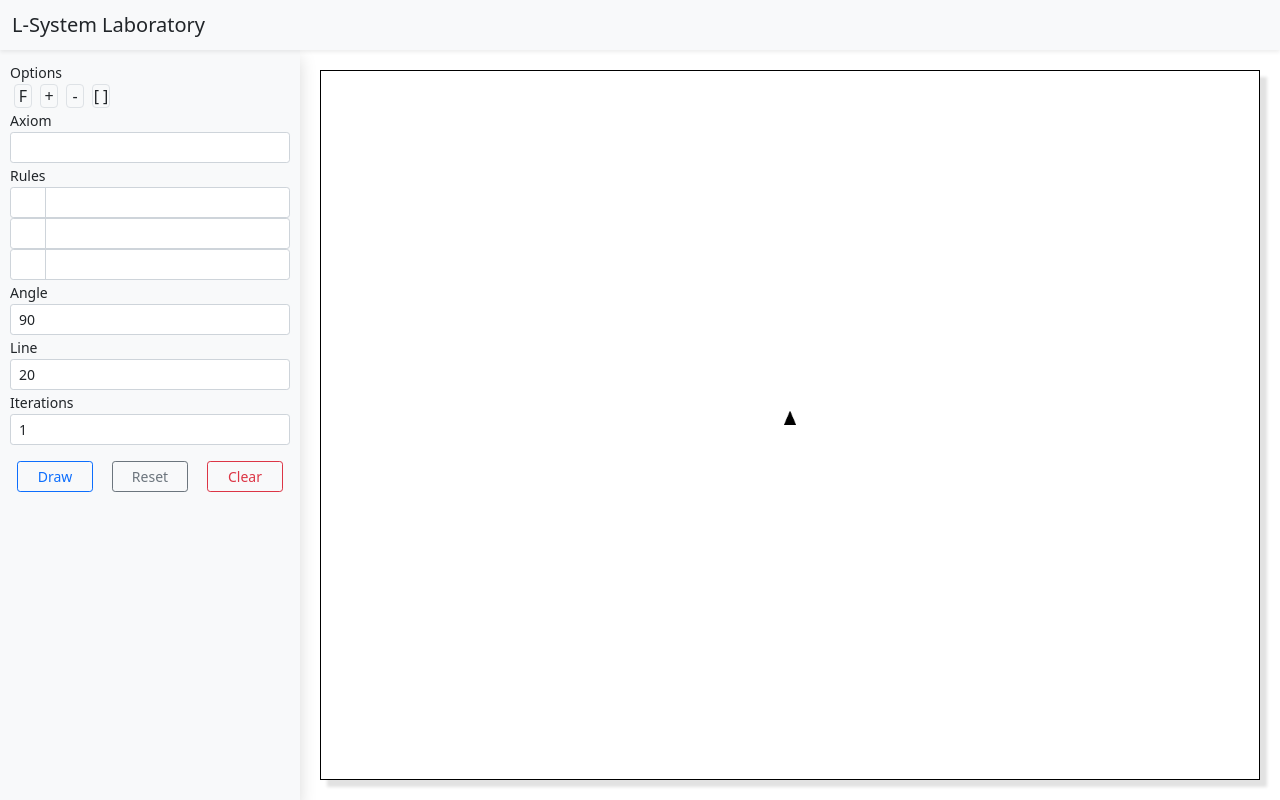
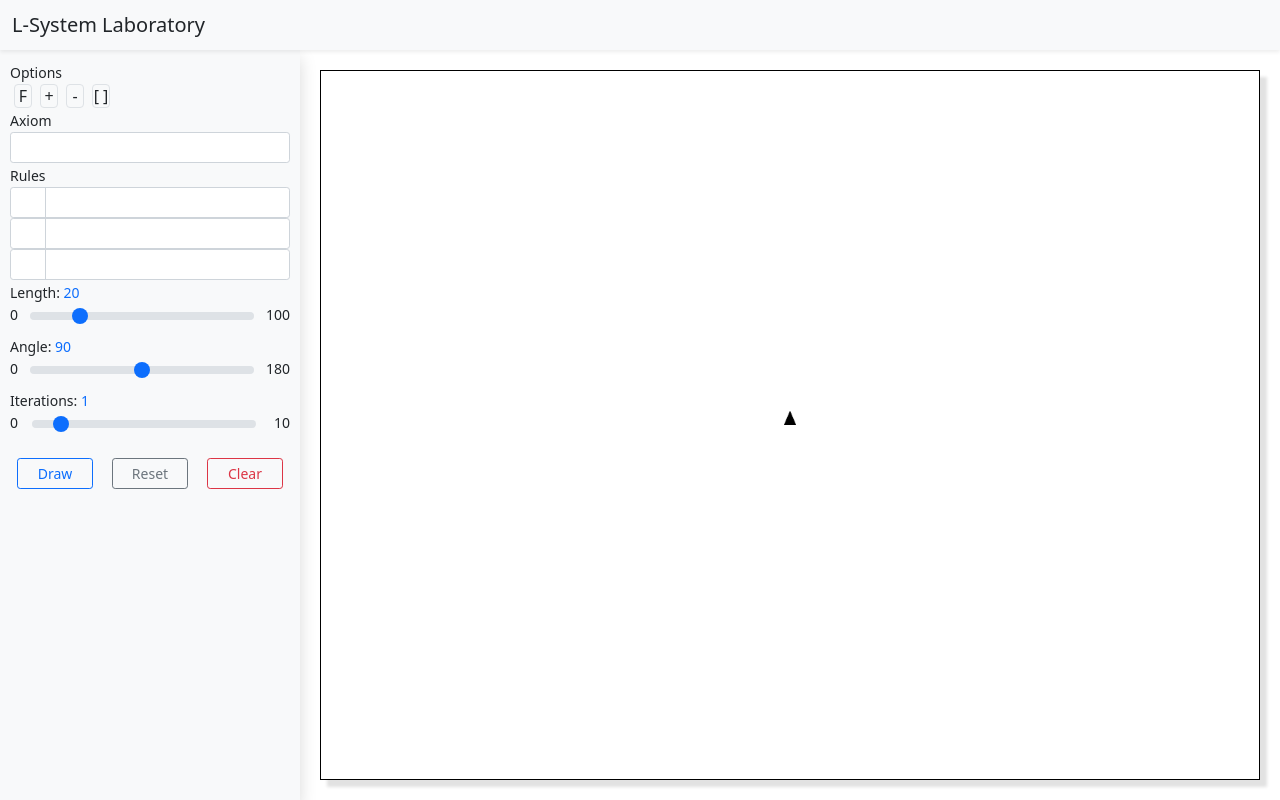
Before and after one commit to NorbertJu/diploma-thesis, a Vue app in the folder laboratory/: page / in a window 1280 px wide. Built offline with nearby package versions, Linux system fonts and the light colour scheme.

Commit message:
Change text inputs to range inputs

```diff
--- a/laboratory/src/components/Menu.vue
+++ b/laboratory/src/components/Menu.vue
@@ -49,17 +49,23 @@
         </draggable>
       </div>
     </div>
-    <label for="angle" class="form-label-sm small">Angle</label>
-    <div class="input-group">
-      <input type="text" class="form-control form-control-sm" id="angle" v-model="angle">
+    <label for="length" class="form-label-sm small">Length: <span class="smal text-primary">{{length}}</span></label>
+    <div class="slider">
+      <div class="min small">0</div>
+      <input type="range" class="form-range" min="0" max="100" step="1" id="length" v-model="length">
+      <div class="max small">100</div>
     </div>
-    <label for="axiom" class="form-label-sm small">Line</label>
-    <div class="input-group">
-      <input type="text" class="form-control form-control-sm" id="line" v-model="line">
+    <label for="angle" class="form-label-sm small">Angle: <span class="smal text-primary">{{angle}}</span></label>
+    <div class="slider">
+      <div class="min small">0</div>
+      <input type="range" class="form-range" min="0" max="180" step="1" id="angle" v-model="angle">
+      <div class="max small">180</div>
     </div>
-    <label for="axiom" class="form-label-sm small">Iterations</label>
-    <div class="input-group">
-      <input type="text" class="form-control form-control-sm" id="iterations" v-model="iterations">
+    <label for="iterations" class="form-label-sm small">Iterations: <span class="smal text-primary">{{iterations}}</span></label>
+    <div class="slider">
+      <div class="min small">0</div>
+      <input type="range" class="form-range" min="0" max="10" step="1" id="iterations" v-model="iterations">
+      <div class="max small">&nbsp;10</div>
     </div>
     <div class="row justify-content-evenly mt-3">
       <button v-on:click="draw()" class="btn btn-outline-primary btn-sm col-3">Draw</button>
@@ -80,7 +86,7 @@ export default {
   },
   data() {
     return {
-      options: [{name: 'F', id: 'f'}, {name: '+', id: 'l'}, {name: '-', id: 'r'}, {name: '[ ]', id: 'b'}],
+      options: [{name: 'F', id: 'F'}, {name: '+', id: 'l'}, {name: '-', id: 'r'}, {name: '[ ]', id: 'b'}],
       axiom: [],
       ruleKey1: [],
       rule1: [],
@@ -89,7 +95,7 @@ export default {
       ruleKey3: [],
       rule3: [],
       angle: 90,
-      line: 20,
+      length: 20,
       iterations: 1,
       LSystem: new LSystem(),
       drop: "",
@@ -113,8 +119,24 @@ export default {
       this.turtle.canvas.clear();
     },
     draw() {
-      let result = this.LSystem.computeSystem(this.axiom, this.rules, this.iterations);
-      this.turtle.draw(result, this.line, this.angle);
+      let result = this.LSystem.computeSystem(this.getAxiom(), this.getRules(), this.iterations);
+      this.turtle.draw(result, this.length, this.angle);
+    },
+    getRules() {
+      let result = {}
+      if (this.ruleKey1?.[0]?.name) {
+        result[this.ruleKey1?.[0]?.name] = this.rule1.map(item => item.name)
+      }
+      if (this.ruleKey2?.[0]?.name) {
+        result[this.ruleKey2?.[0]?.name] = this.rule2.map(item => item.name)
+      }
+      if (this.ruleKey3?.[0]?.name) {
+        result[this.ruleKey3?.[0]?.name] = this.rule3.map(item => item.name)
+      }
+      return result;
+    },
+    getAxiom() {
+      return this.axiom.map(item => item.name)
     },
     onEnd(event) {
       //delete both brackets
@@ -220,9 +242,6 @@ export default {
   computed: {
     turtle() {
       return this.$store.state.turtle;
-    },
-    rules() {
-      return {[this.ruleKey]: this.rule};
     }
   }
 }
@@ -276,4 +295,20 @@ export default {
   height: calc(100vh - 50px);
   padding: 10px;
 }
+
+.slider {
+  text-align: center;
+}
+
+.slider .min {
+  float: left;
+}
+
+.slider .max {
+  float: right;
+}
+
+.slider input {
+  width: 80%;
+}
 </style>
```
